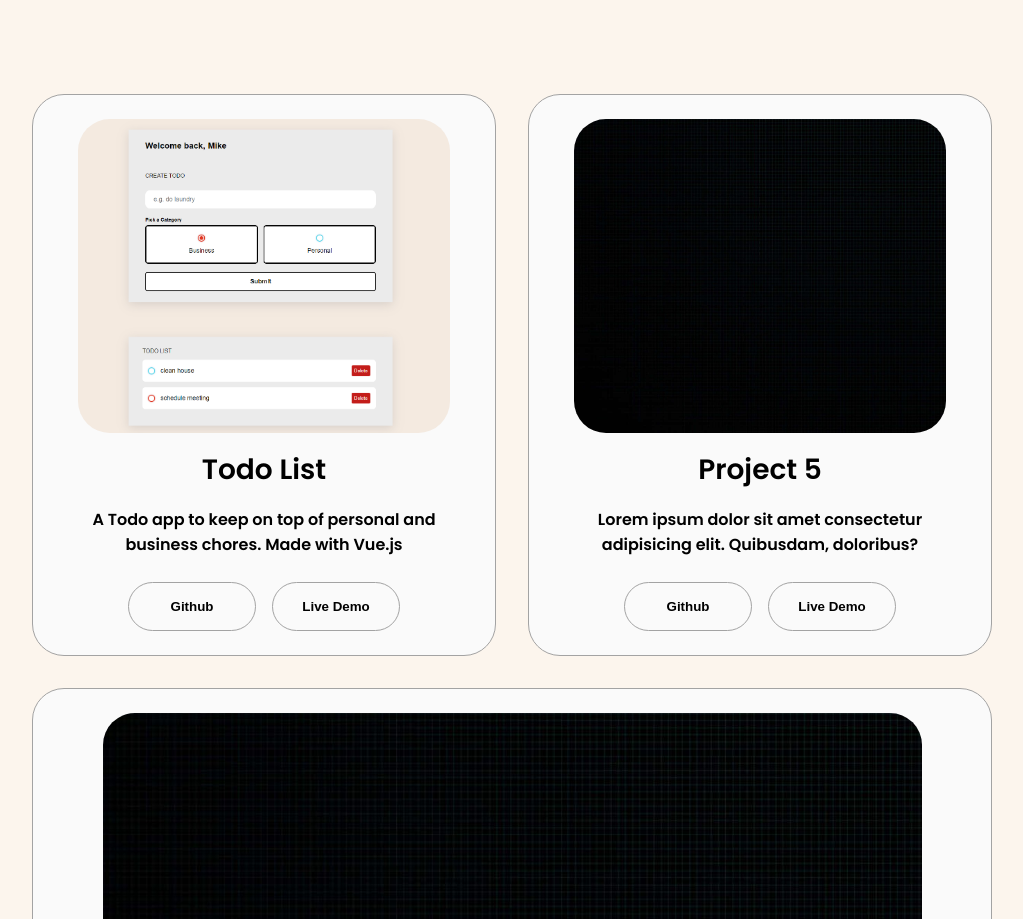
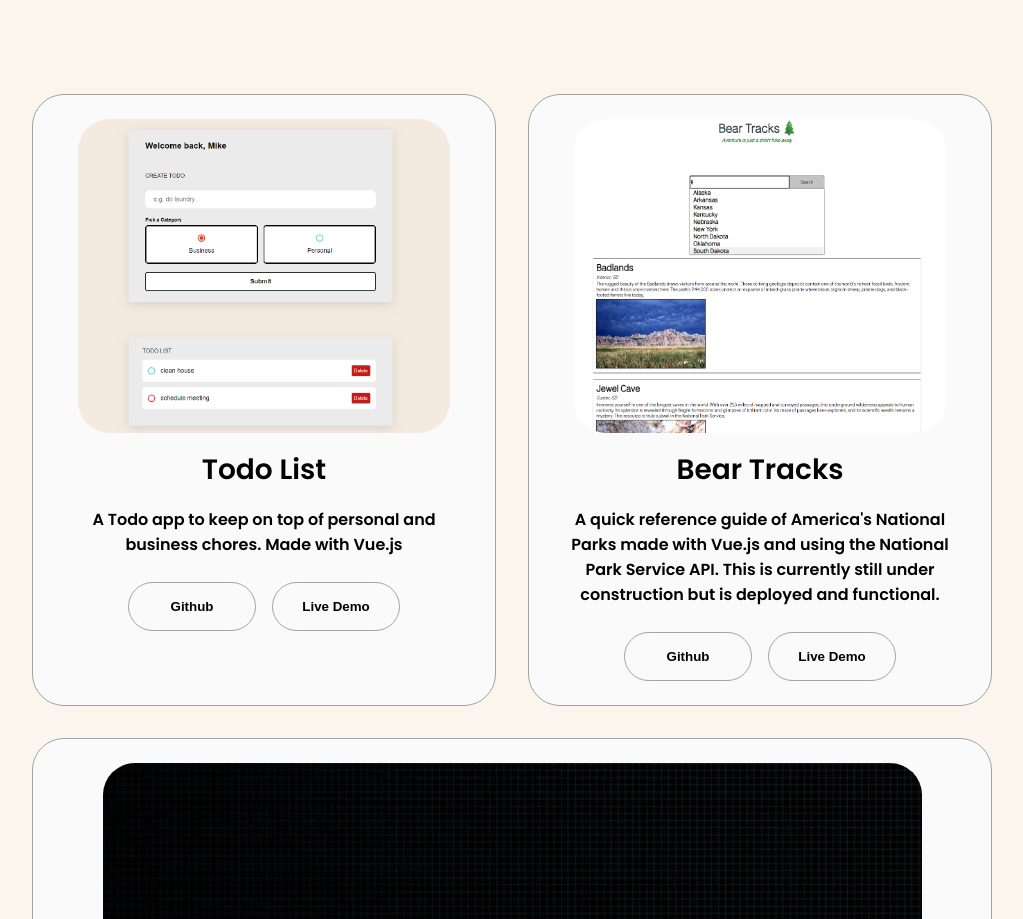
Before and after one commit to GiorgioMotorola/portfolio-website-for-michael-weatherford, a plain HTML site: page index.html in a window 1280 px wide. Shown: the part 3116-4035 px from the top of the page, without its empty margins (128-1151 px from the left). Drawn offline with Linux system fonts and the light colour scheme.

Commit message:
added bear tracks to project section

```diff
--- a/index.html
+++ b/index.html
@@ -412,27 +412,28 @@
           <div class="details-container color-container">
             <div class="article-container">
               <img
-                src="./assets/placeholder.jpg"
-                alt="Project 1"
+                src="./assets/project-5.png"
+                alt="Project 5"
                 class="project-img"
               />
             </div>
-            <h2 class="experience-sub-title project-title">Project 5</h2>
+            <h2 class="experience-sub-title project-title">Bear Tracks</h2>
             <h4>
-              Lorem ipsum dolor sit amet consectetur adipisicing elit.
-              Quibusdam, doloribus?
+              A quick reference guide of America's National Parks made with
+              Vue.js and using the National Park Service API. This is currently
+              still under construction but is deployed and functional.
             </h4>
             <br />
             <div class="btn-container">
               <button
                 class="btn btn-color-2 project-btn"
-                onclick="window.open('', '_blank')"
+                onclick="window.open('https://github.com/GiorgioMotorola/Bear-Tracks-App', '_blank')"
               >
                 Github
               </button>
               <button
                 class="btn btn-color-2 project-btn"
-                onclick="location.href=''"
+                onclick="window.open('https://beartracks.mweatherford.rocks/', '_blank')"
               >
                 Live Demo
               </button>
```
Also changed, not shown: assets/project-5.png (added).
